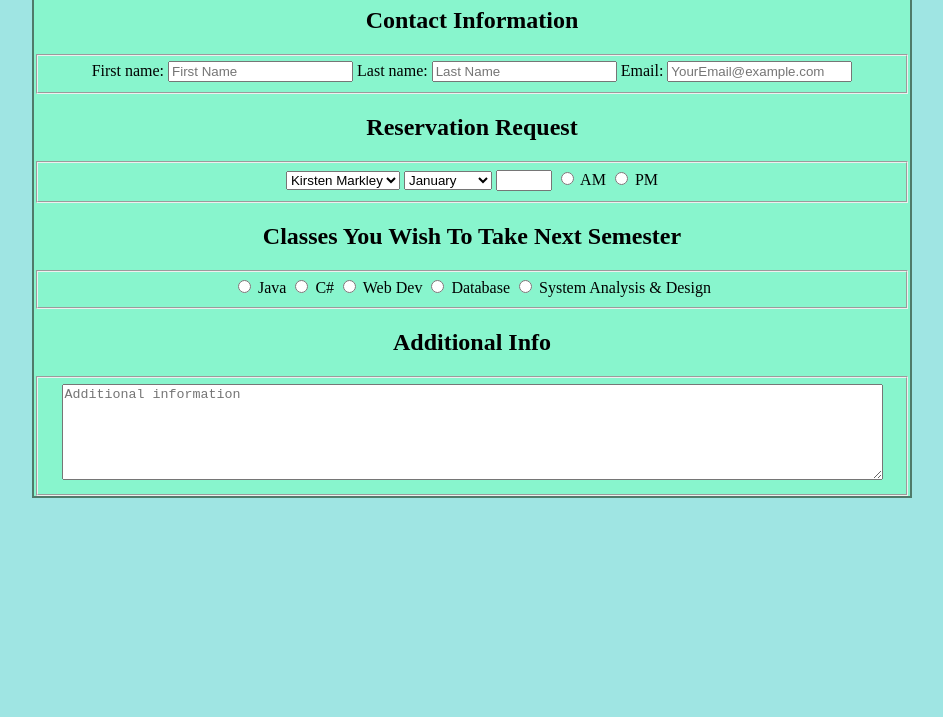
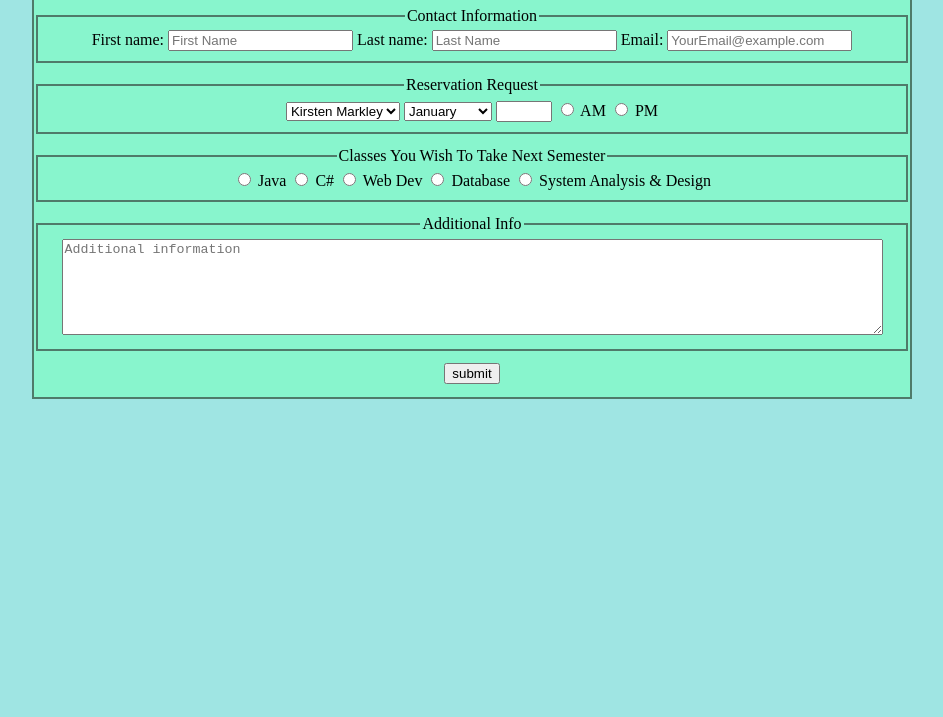
Before and after one commit to Braden-Mayfield/Registration-Form, a plain HTML site: page index.html in a window 1280 px wide. Shown: the part 83-800 px from the top of the page, without its empty margins (168-1111 px from the left). Drawn offline with Linux system fonts and the light colour scheme.

Commit message:
Final Submission

```diff
--- a/index.html
+++ b/index.html
@@ -9,7 +9,7 @@ Date: 11/4/23
 <head>
 
 	<meta charset="UTF-8">
-	<link rel="stylesheet" href="styles.css" />
+	<link rel="stylesheet" href="styles.css">
 	<title>Registration</title>
 
 </head>
@@ -17,31 +17,32 @@ Date: 11/4/23
 <div id=contain>
 
 	<header>
-		<h1>Advising Appt Registration</h1>
+		<h1>Advising Appointment Registration</h1>
 	</header>
 
-	<h2 class=fh>Contact Information</h2>
-	<form class=forms>
+	<form class=forms method="get" action="thankyou.html">
 		<fieldset>
+			<legend>Contact Information</legend>
 				<label for="first">First name:</label>
-			<input type="text" id="first" name="first" required placeholder="First Name">
+				<input type="text" id="first" name="First_Name" required placeholder="First Name">
 				<label for="last">Last name:</label>
-			<input type="text" id="last" name="last" required placeholder="Last Name">
+				<input type="text" id="last" name="Last_Name" required placeholder="Last Name">
 				<label for="email">Email:</label>
 				<input type="email" id= "email" name="email" required placeholder="YourEmail@example.com">
 		</fieldset>
 
-	<h2 class=fh>Reservation Request</h2>
+
 		<fieldset>
+			<legend>Reservation Request</legend>
 				<label for="Teacher"></label>
-			<select name="Teach" id="Teacher">
-				<option value="Markley">Kirsten Markley</option>
-				<option value="Ford">Tiffany Ford</option>
-				<option value="Riley">Renee Riley</option>
+				<select name="Teacher" id="Teacher">
+					<option value="Kirsten Markley">Kirsten Markley</option>
+					<option value="Tiffany Ford">Tiffany Ford</option>
+					<option value="Renee Riley">Renee Riley</option>
 				</select>
 
 			<label for="Month"></label>
-			<select name="Time" id="Month">
+			<select name="Month" id="Month">
 				<option value="January">January</option>
 				<option value="February">February</option>
 				<option value="March">March</option>
@@ -59,33 +60,36 @@ Date: 11/4/23
 			<label for="Day"></label>
 			<input type="number" id="Day" name="Day" min="1" max="31">
 
-			<input type="radio" id="AM" name="tod" value="AM">
+			<input type="radio" id="AM" name="Time_of_Day" value="AM">
 			<label for="AM">AM</label>
-			<input type="radio" id="PM" name="tod" value="PM">
+			<input type="radio" id="PM" name="Time_of_Day" value="PM">
 			<label for="AM">PM</label>
 		</fieldset>
 
 
-	<h2 class=fh>Classes You Wish To Take Next Semester</h2>
+
 		<fieldset>
-			<input type="radio" id="Java" name="op1" value="Java">
+			<legend>Classes You Wish To Take Next Semester</legend>
+				<input type="radio" id="Java" name="Java" value="Java">
 				<label for="Java">Java</label>
-			<input type="radio" id="C#" name="op2" value="C#">
+				<input type="radio" id="C#" name="C#" value="C#">
 				<label for="C#">C#</label>
-			<input type="radio" id="WebDev" name="op3" value="WebDev">
+				<input type="radio" id="WebDev" name="Web Dev" value="WebDev">
 				<label for="WebDev">Web Dev</label>
-			<input type="radio" id="Database" name="op4" value="Database">
+				<input type="radio" id="Database" name="Database" value="Database">
 				<label for="Database">Database</label>
-			<input type="radio" id="Sad" name="op5" value="Sad">
+				<input type="radio" id="Sad" name="System_Analysis_&_Design" value="Sad">
 				<label for="Sad">System Analysis & Design</label>
 		</fieldset>
 
 
-	<h2 class=fh>Additional Info</h2>
+
 		<fieldset>
+			<legend>Additional Info</legend>
 				<label for="info"></label>
-			<textarea id="info" name="info" rows="6" cols="100" required placeholder="Additional information"></textarea>
+				<textarea id="info" name="Additional_info" rows="6" cols="100" required placeholder="Additional information"></textarea>
 		</fieldset>
+		<input id=sub type="submit" value="submit">
 	</form>
 
 </div>
--- a/styles.css
+++ b/styles.css
@@ -16,12 +16,14 @@ html {
 	border: 2px solid #4F7A6A;
 }
 
-.forms {
-
+fieldset {
+	border-color: #4F7A6A;
+	border-style: solid;
+	margin-bottom: 1vmax
 }
 
-.fh {
-
+#sub {
+	margin-bottom: 1vmax
 }
 
 @media screen and (max-width: 1650px) {
```
Also changed, not shown: thankyou.html (+2 -2 lines). Lines whose indentation alone changed are shown as unchanged.
